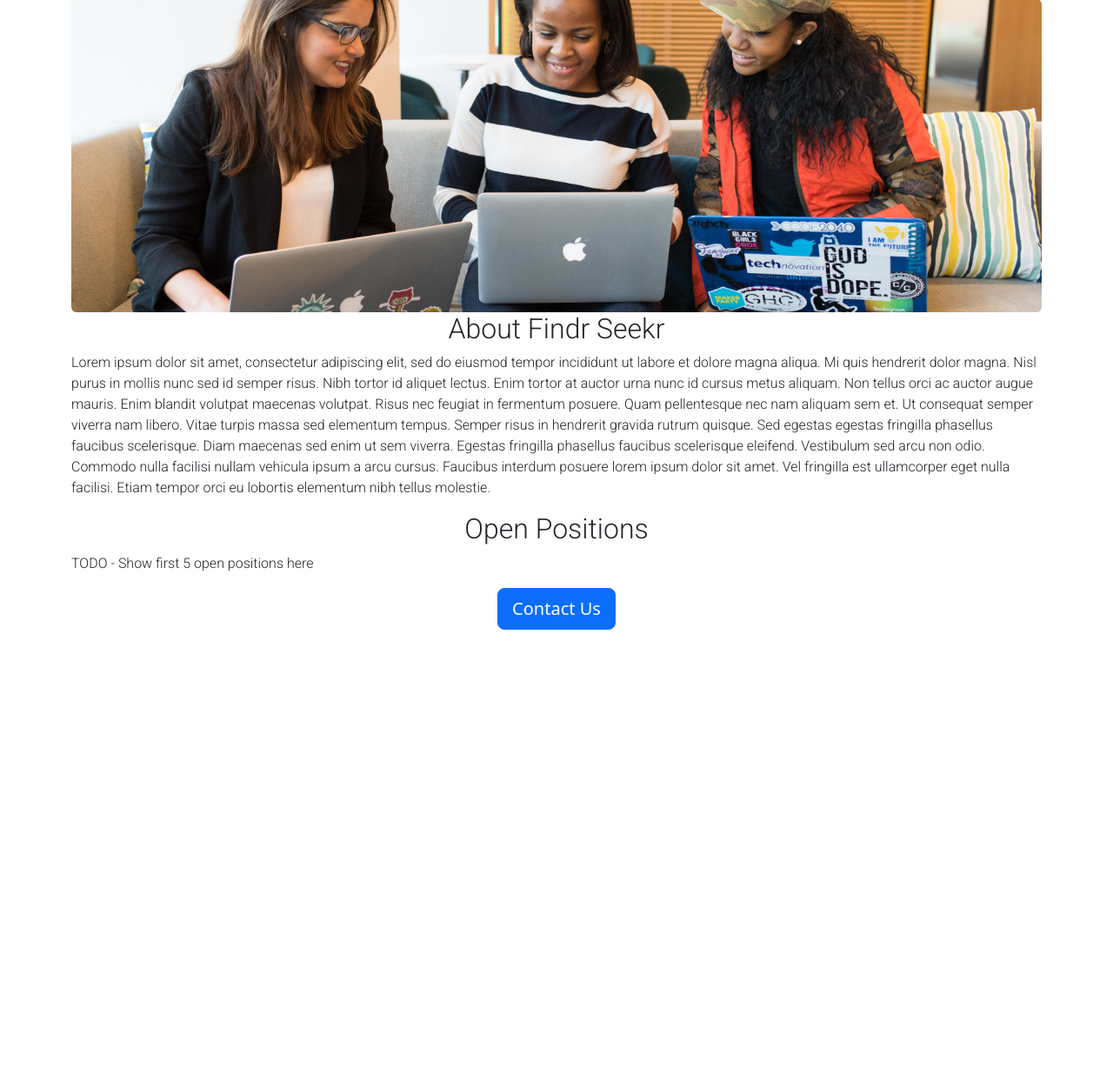
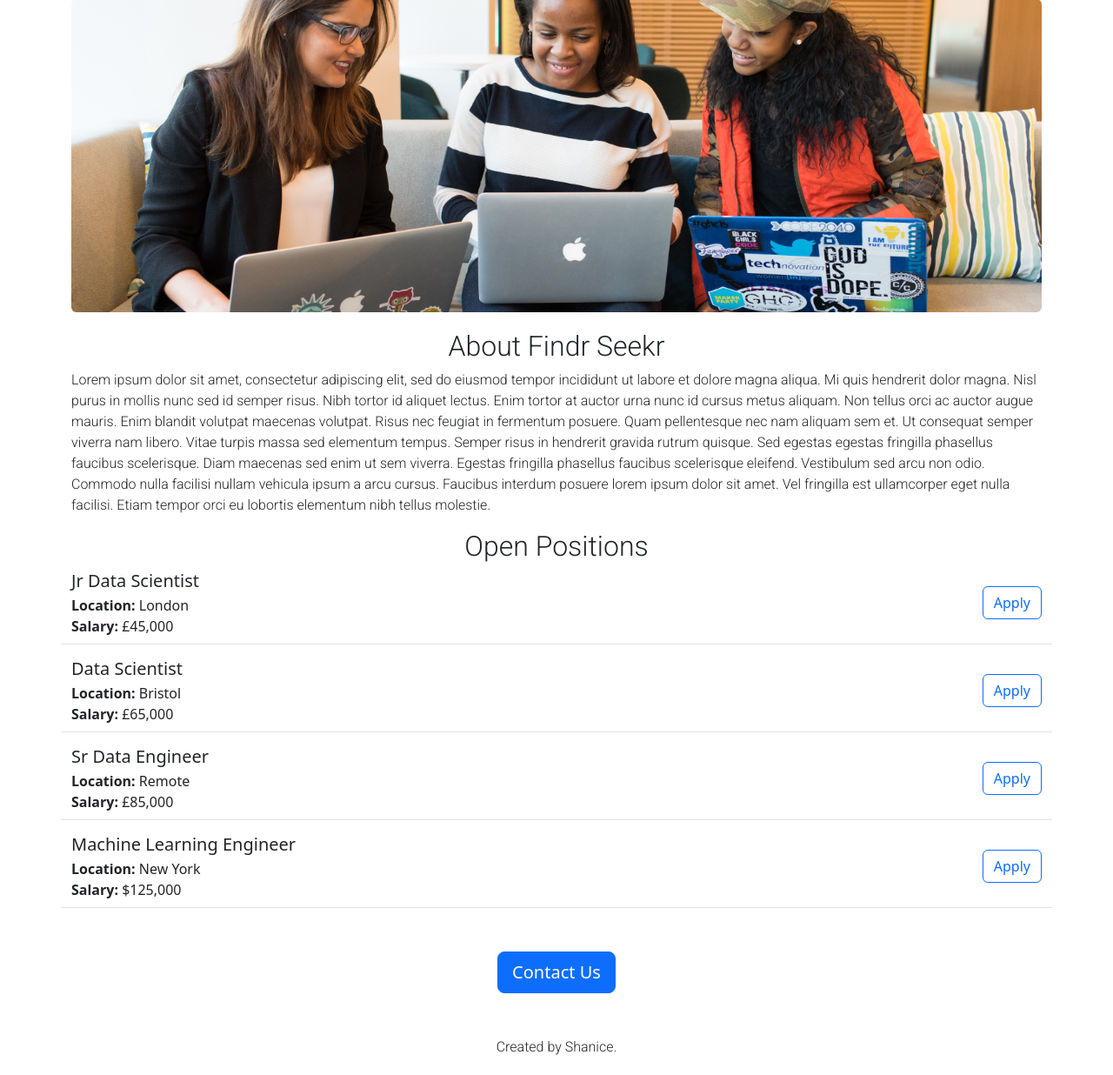
Before and after one commit to ShaniceWilliams/flask_careers_site_v2, a Flask app: page / in a window 1280 px wide. Shown: the part 57-1293 px from the top of the page at 87% size. Before the commit the page ends 781 px from the top, so only its background shows below. Run offline with Flask 3, Linux system fonts and the light colour scheme.

Commit message:
Added dynamic data and api route

```diff
--- a/app.py
+++ b/app.py
@@ -1,39 +1,43 @@
-from flask import Flask, render_template
+from flask import Flask, render_template, jsonify
 
 app = Flask(__name__)
 
-
-jobs = [
-            {
-                "id": "0001",
-                "title": "Jr Data Scientist",
-                "location": "London",
-                "salary": "£45,000"
-                },
-            {
-                "id": "0002",
-                "title": "Data Scientist",
-                "location": "Bristol",
-                "salary": "£65,000",
-                },
-            {
-                "id": "0003",
-                "title": "Sr Data Engineer",
-                "location": "Remote",
-                "salary": "£85,000",
-                },
-            {
-                "id": "0004",
-                "title": "Machine Learning Engineer",
-                "location": "New York",
-                "salary": "$125,000",
-            }
+JOBS = [
+    {
+        "id": "0001",
+        "title": "Jr Data Scientist",
+        "location": "London",
+        "salary": "£45,000"
+    },
+    {
+        "id": "0002",
+        "title": "Data Scientist",
+        "location": "Bristol",
+        "salary": "£65,000",
+    },
+    {
+        "id": "0003",
+        "title": "Sr Data Engineer",
+        "location": "Remote",
+        "salary": "£85,000",
+    },
+    {
+        "id": "0004",
+        "title": "Machine Learning Engineer",
+        "location": "New York",
+        "salary": "$125,000",
+    }
 ]
 
 
 @app.route("/")
 def home():
-    return render_template("index.html")
+    return render_template("index.html", jobs=JOBS)
+
+
+@app.route("/api/jobs")
+def list_job():
+    return jsonify(JOBS)
 
 
 if __name__ == "__main__":
--- a/static/home.css
+++ b/static/home.css
@@ -12,6 +12,7 @@ h2 {
     font-weight: bold;
     color: rgb(50,50,50);
     text-align: center;
+    margin: 20px auto;
 }
 
 p {
@@ -26,10 +27,21 @@ p {
 
 .contact-button {
     text-align: center;
+    margin: 50px auto;
 }
 
 #banner {
     width: 100%;
     height: 360px;
     object-fit: cover;
+    margin-bottom: 20px;
 }
+
+#apply-btn {
+    margin-top: 18px;
+}
+
+.created-by {
+    text-align: center;
+    margin-bottom: 20px;
+}
--- a/static/style.css
+++ /dev/null
@@ -1,3 +0,0 @@
-.main-container {
-    align-content: center;
-}
--- a/templates/base.html
+++ b/templates/base.html
@@ -3,7 +3,7 @@
 <head>
     <meta charset="UTF-8">
     <title>{% block title %}{% endblock %}</title>
-    <link rel="stylesheet" href="{{ url_for('static', filename='style.css') }}">
+    <link rel="stylesheet" href="{{ url_for('static', filename='home.css') }}">
     <link rel="preconnect" href="https://fonts.googleapis.com">
     <link rel="preconnect" href="https://fonts.gstatic.com" crossorigin>
     <link href="https://fonts.googleapis.com/css2?family=Roboto:wght@300&display=swap" rel="stylesheet">
--- a/templates/index.html
+++ b/templates/index.html
@@ -1,18 +1,7 @@
-<!DOCTYPE html>
-<html lang="en">
-<head>
-    <meta charset="UTF-8">
-    <meta name="viewport" content="width=device-width, initial-scale=1">
-    <title>{% block title %}FindrSeekr{% endblock %}</title>
-    <link rel="stylesheet" href="{{ url_for('static', filename="home.css") }}">
-    <link rel="preconnect" href="https://fonts.googleapis.com">
-    <link rel="preconnect" href="https://fonts.gstatic.com" crossorigin>
-    <link href="https://fonts.googleapis.com/css2?family=Roboto:wght@300&display=swap" rel="stylesheet">
-    <link href="https://cdn.jsdelivr.net/npm/bootstrap@5.3.0/dist/css/bootstrap.min.css" rel="stylesheet" integrity="sha384-9ndCyUaIbzAi2FUVXJi0CjmCapSmO7SnpJef0486qhLnuZ2cdeRhO02iuK6FUUVM" crossorigin="anonymous">
+{% extends 'base.html' %}
+{% block title %}FindrSeekr{% endblock %}
 
-</head>
-<body>
-    <div class="container">
+
 {% block content %}
 <h1 class="text-center">FindrSeekr</h1>
     <img id="banner" src="{{ url_for('static', filename='img/hero_img.jpg') }}"  class="img-fluid rounded" alt="w_i_t" height="320">
@@ -28,13 +17,14 @@
 sit amet. Vel fringilla est ullamcorper eget nulla facilisi. Etiam tempor orci eu lobortis elementum nibh
 tellus molestie.</p>
     <h2 class="text-center">Open Positions</h2>
-                <p>TODO - Show first 5 open positions here</p>
+        <div class="job-cards">
+            {% for job in jobs %}
+                {% include 'job_item.html' %}
+            {% endfor %}
+        </div>
             <div class="contact-button">
                 <button type="button" class="btn btn-primary btn-lg">Contact Us</button>
             </div>
+        <p class="created-by">Created by Shanice.</p>
 
 {% endblock %}
-    </div>
-<script src="https://cdn.jsdelivr.net/npm/bootstrap@5.3.0/dist/js/bootstrap.bundle.min.js" integrity="sha384-geWF76RCwLtnZ8qwWowPQNguL3RmwHVBC9FhGdlKrxdiJJigb/j/68SIy3Te4Bkz" crossorigin="anonymous"></script>
-</body>
-</html>
--- /dev/null
+++ b/templates/job_item.html
@@ -0,0 +1,16 @@
+<div class="job border-bottom row" style="margin-bottom: 16px; padding-bottom: 8px;">
+    <div class="col-9">
+    <h5 style="margin-bottom: 4px;">{{job['title']}}</h5>
+        <div>
+            <b>Location: </b>{{job['location']}}
+        </div>
+        {% if 'salary' in job %}
+            <div>
+                <b>Salary: </b>{{job['salary']}}
+            </div>
+        {% endif %}
+    </div>
+    <div class="col-3 d-flex align-items-end flex-column mb-3">
+    <button type="button" class="btn btn-outline-primary" id="apply-btn">Apply</button>
+    </div>
+</div>
```
Lines whose indentation alone changed are shown as unchanged.
